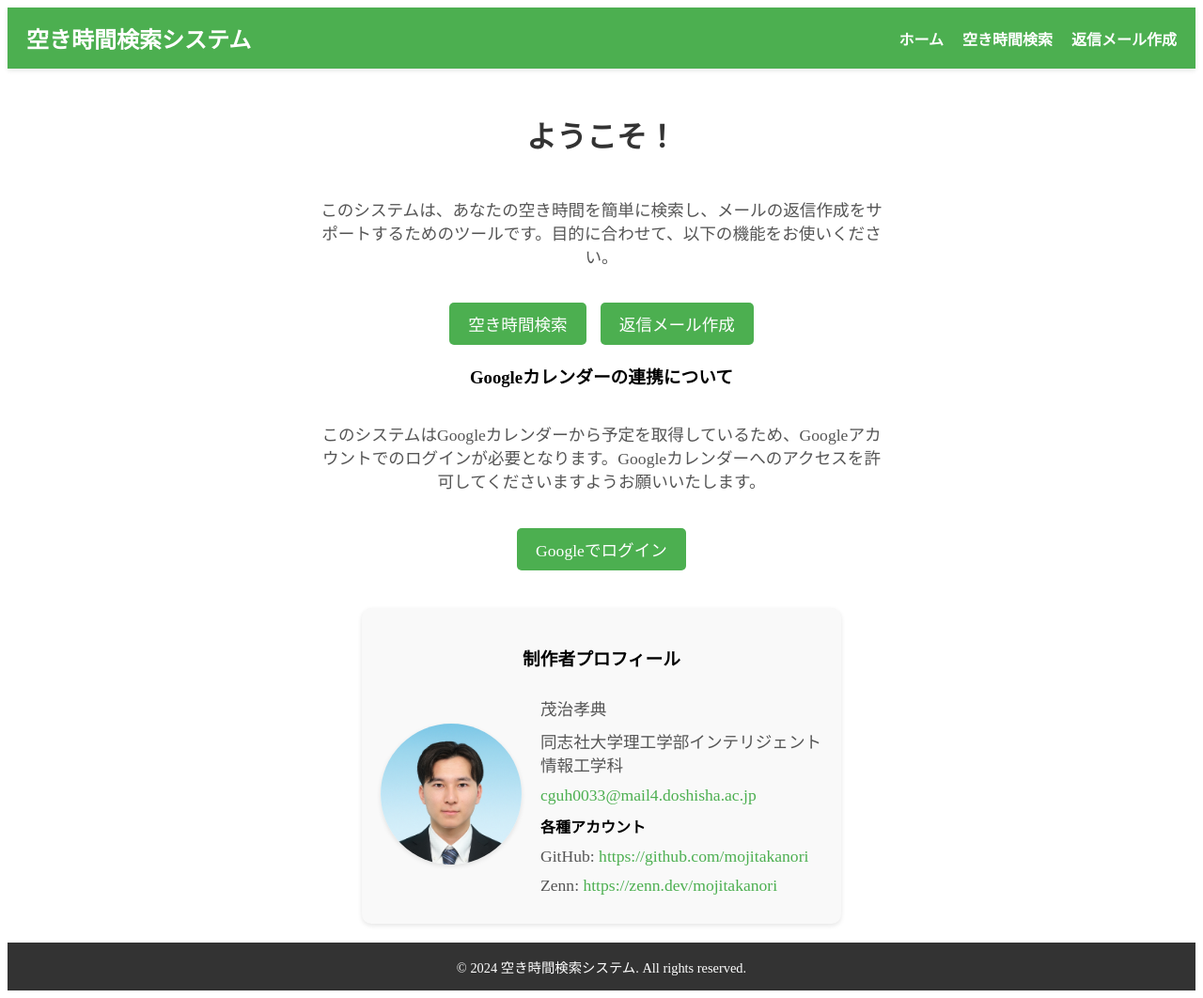
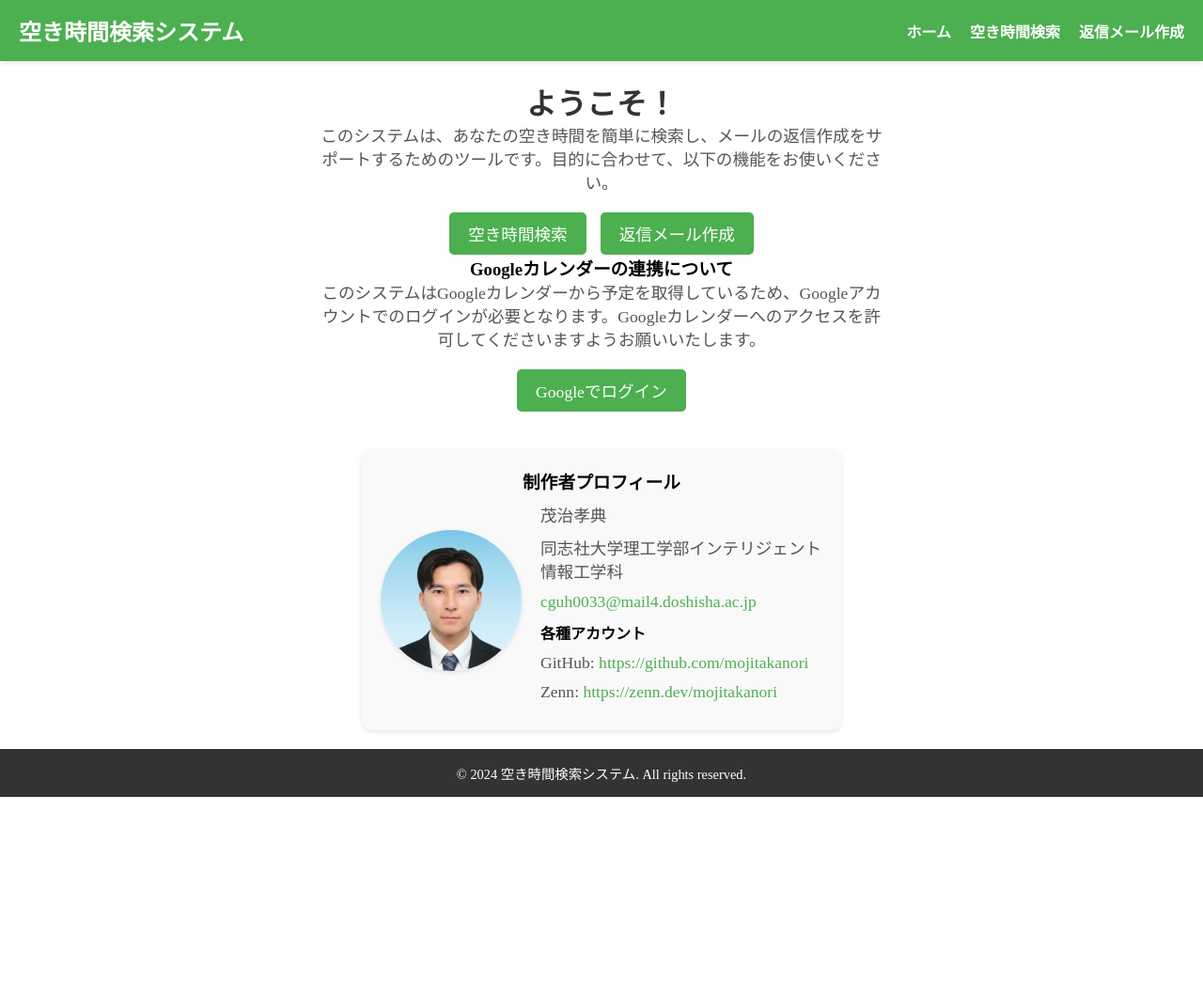
Before and after one commit to mojitakanori/calendar, a Flask app: page / in a window 1280 px wide. Shown: the whole page at 94% size. After the commit the page ends 848 px from the top, so only its background shows below. Run offline with Flask 3, Linux system fonts and the light colour scheme; the visitor is signed in with stand-in values (Sample User, id 1).

Commit message:
faviconを設定、CSSを修正して、周りの余白をなくした。

```diff
--- a/static/css/styles.css
+++ b/static/css/styles.css
@@ -1,3 +1,9 @@
+* {
+    margin: 0;
+    padding: 0;
+    box-sizing: border-box;
+}
+
 /* ポップアップ用 */
 .flash-messages {
     position: fixed;
--- a/templates/free_times.html
+++ b/templates/free_times.html
@@ -6,6 +6,7 @@
     <title>空き時間検索</title>
     <link rel="stylesheet" href="{{ url_for('static', filename='css/styles.css') }}">
     <link rel="stylesheet" href="{{ url_for('static', filename='css/free_times.css') }}">
+    <link rel="icon" href="{{ url_for('static', filename='favicon.ico') }}">
 </head>
 <body>
 
--- a/templates/index.html
+++ b/templates/index.html
@@ -6,6 +6,7 @@
     <title>ホームページ</title>
     <link rel="stylesheet" href="{{ url_for('static', filename='css/styles.css') }}">
     <link rel="stylesheet" href="{{ url_for('static', filename='css/index.css') }}">
+    <link rel="icon" href="{{ url_for('static', filename='favicon.ico') }}">
 </head>
 <body>
 
--- a/templates/login.html
+++ b/templates/login.html
@@ -6,6 +6,7 @@
     <title>ログイン</title>
     <link rel="stylesheet" href="{{ url_for('static', filename='css/styles.css') }}">
     <link rel="stylesheet" href="{{ url_for('static', filename='css/login.css') }}">
+    <link rel="icon" href="{{ url_for('static', filename='favicon.ico') }}">
 </head>
 <body>
     <!-- フラッシュメッセージの表示 -->
--- a/templates/reply.html
+++ b/templates/reply.html
@@ -6,6 +6,8 @@
     <title>返信メール作成</title>
     <link rel="stylesheet" href="{{ url_for('static', filename='css/styles.css') }}">
     <link rel="stylesheet" href="{{ url_for('static', filename='css/reply.css') }}">
+    <link rel="icon" href="{{ url_for('static', filename='favicon.ico') }}">
+
 </head>
 <body>
 
```
Also changed, not shown: static/favicon.ico (added).
